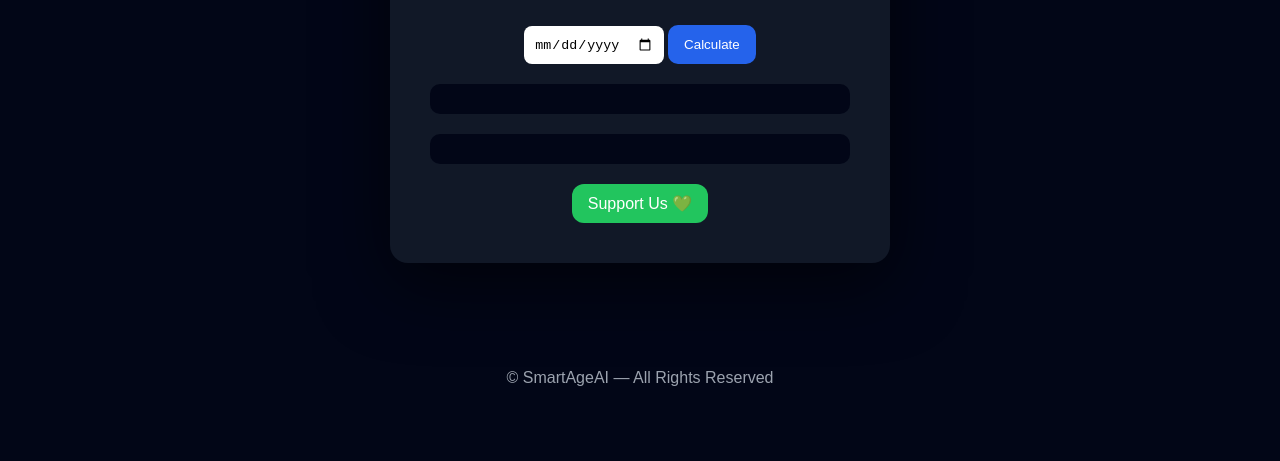
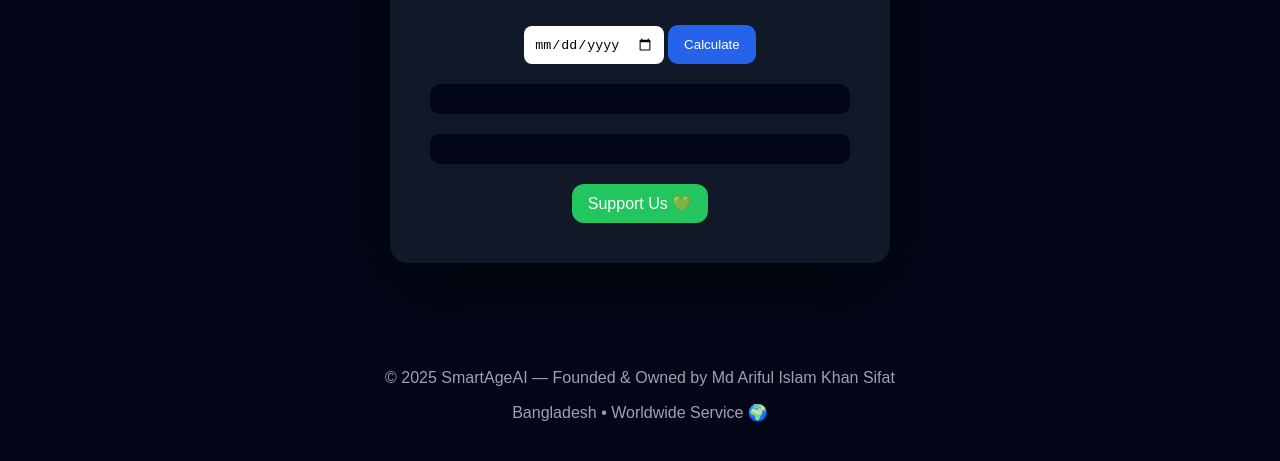
Before and after one commit to sifatarifulislam9-byte/smartageai, a plain HTML site: page index.html in a window 1280 px wide. Shown: the part 303-764 px from the top of the page. Drawn offline with Linux system fonts and the light colour scheme.

Commit message:
Update index.html

```diff
--- a/index.html
+++ b/index.html
@@ -34,7 +34,8 @@
 </section>
 
 <footer>
-<p>© SmartAgeAI — All Rights Reserved</p>
+<p>© 2025 SmartAgeAI — Founded & Owned by Md Ariful Islam Khan Sifat</p>
+<p>Bangladesh • Worldwide Service 🌍</p>
 </footer>
 
 <script src="script.js"></script>
```
